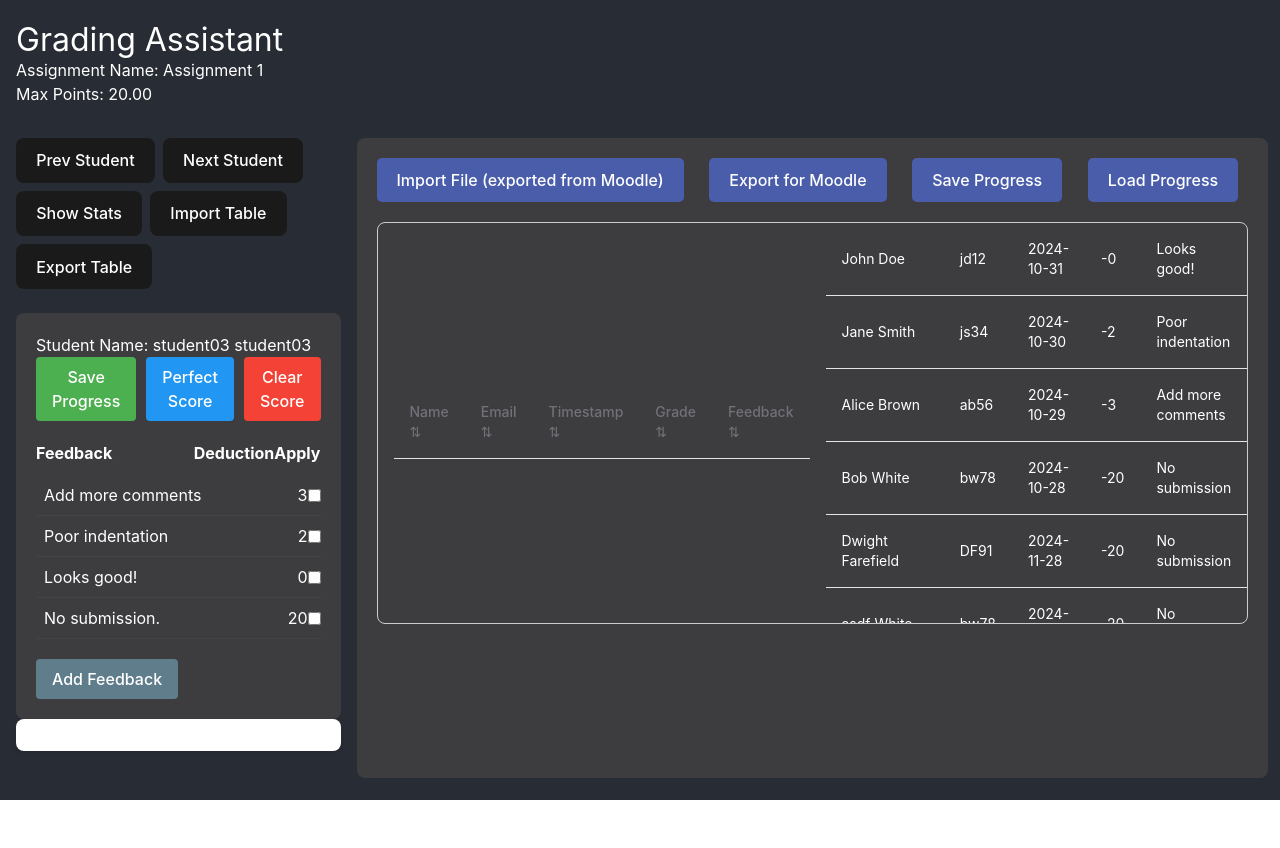
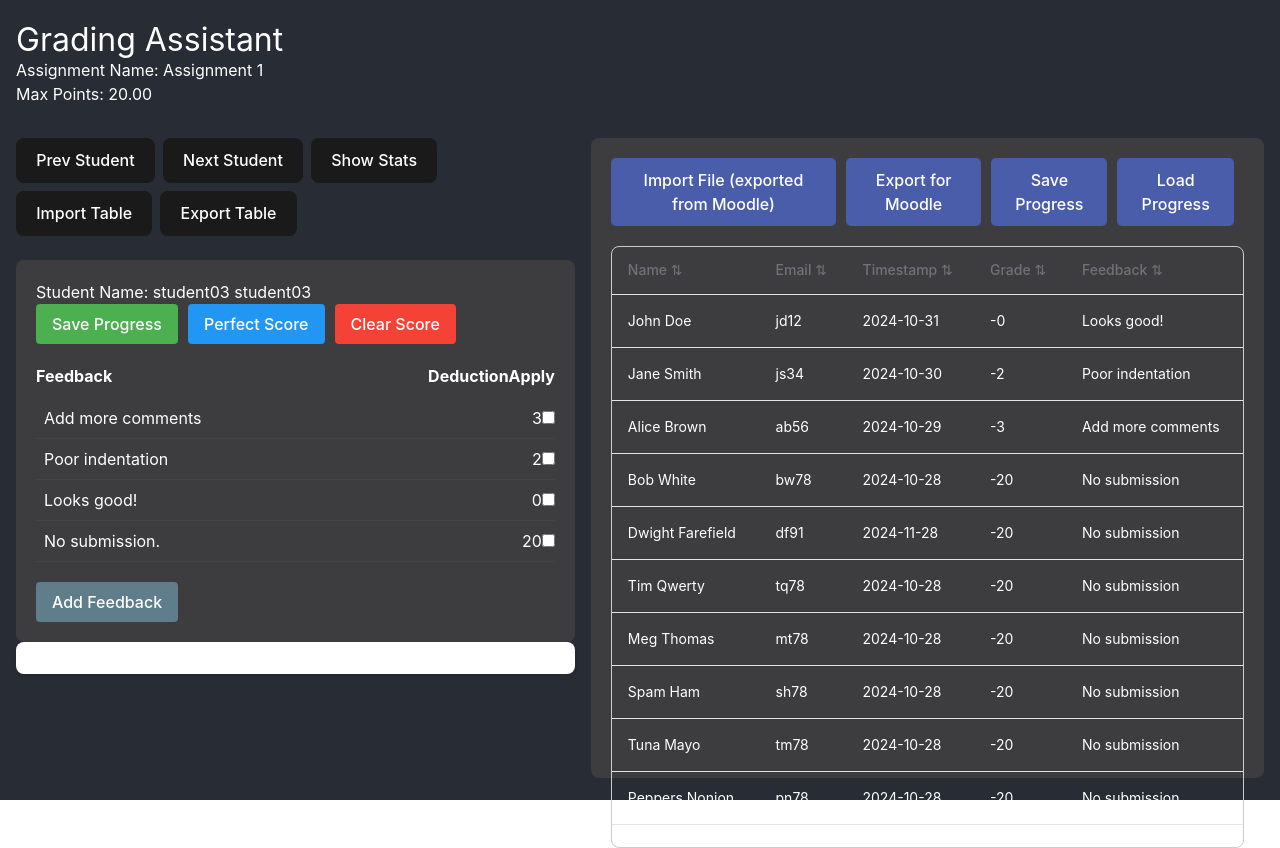
Before and after one commit to haneumC/MoodleGradingApp2.0, a React (Vite) app: page / in a window 1280 px wide. Shown: the top 848 px of the page. Before the commit the page ends 800 px from the top, so only its background shows below. Built offline with nearby package versions, Linux system fonts and the light colour scheme.

Commit message:
student list table update

```diff
--- a/src/components/ui/StudentList.css
+++ b/src/components/ui/StudentList.css
@@ -39,10 +39,12 @@
     border: 1px solid #ccc;
   }
 
-  /* Table Container (for scrolling) */
   .table-container {
-    max-height: 400px; /* Set this to the height you want */
-    overflow-y: auto;  /* Enable vertical scrolling */
+    max-height: 600px; /* Adjust the height as needed */
+    overflow-y: auto;
+  }
+
+  .table-container table {
     width: 100%;
   }
 
@@ -53,6 +55,10 @@
   .table-container::-webkit-scrollbar-thumb {
     background-color: #888;
     border-radius: 4px;
+  }
+
+  .table-container::-webkit-scrollbar-thumb:hover {
+    background-color: #555;
   }
 
 /* Ensure selected rows are highlighted */
--- a/src/components/ui/StudentList.tsx
+++ b/src/components/ui/StudentList.tsx
@@ -1,16 +1,21 @@
-"use client";
-
 import React, { useState, useMemo } from "react";
 import {
   ColumnDef,
   SortingState,
   flexRender,
   getCoreRowModel,
-  getPaginationRowModel,
   getSortedRowModel,
   useReactTable,
 } from "@tanstack/react-table";
-import { Table, TableHead, TableBody, TableCell, TableRow } from "./table";
+import {
+  Table,
+  TableBody,
+  TableCaption,
+  TableCell,
+  TableHead,
+  TableHeader,
+  TableRow,
+} from "@/components/ui/table";
 import './StudentList.css';
 
 // Define Student type
@@ -28,52 +33,45 @@ const StudentList: React.FC = () => {
     { name: "Jane Smith", email: "js34", timestamp: "2024-10-30", grade: "-2", feedback: "Poor indentation" },
     { name: "Alice Brown", email: "ab56", timestamp: "2024-10-29", grade: "-3", feedback: "Add more comments" },
     { name: "Bob White", email: "bw78", timestamp: "2024-10-28", grade: "-20", feedback: "No submission" },
-    { name: "Dwight Farefield", email: "DF91", timestamp: "2024-11-28", grade: "-20", feedback: "No submission" },
-    { name: "asdf White", email: "bw78", timestamp: "2024-10-28", grade: "-20", feedback: "No submission" },
-    { name: "dfasdfa", email: "bw78", timestamp: "2024-10-28", grade: "-20", feedback: "No submission" },
-    { name: "fasdfsdfdfd", email: "bw78", timestamp: "2024-10-28", grade: "-20", feedback: "No submission" },
-    { name: "qwererererre", email: "bw78", timestamp: "2024-10-28", grade: "-20", feedback: "No submission" }
+    { name: "Dwight Farefield", email: "df91", timestamp: "2024-11-28", grade: "-20", feedback: "No submission" },
+    { name: "Tim Qwerty", email: "tq78", timestamp: "2024-10-28", grade: "-20", feedback: "No submission" },
+    { name: "Meg Thomas", email: "mt78", timestamp: "2024-10-28", grade: "-20", feedback: "No submission" },
+    { name: "Spam Ham", email: "sh78", timestamp: "2024-10-28", grade: "-20", feedback: "No submission" },
+    { name: "Tuna Mayo", email: "tm78", timestamp: "2024-10-28", grade: "-20", feedback: "No submission" },
+    { name: "Peppers Nonion", email: "pn78", timestamp: "2024-10-28", grade: "-20", feedback: "No submission" },
+    { name: "asdf asdf", email: "aa78", timestamp: "2024-10-28", grade: "-20", feedback: "No submission" },
+    { name: "zxcvz xcvb", email: "zx78", timestamp: "2024-10-28", grade: "-20", feedback: "No submission" },
+    { name: "qwerer ererre", email: "qe78", timestamp: "2024-10-28", grade: "-20", feedback: "No submission" },
+    { name: "Tom Fissher", email: "tf78", timestamp: "2024-10-28", grade: "-20", feedback: "No submission" },
+    { name: "Happy Molly", email: "hm78", timestamp: "2024-10-28", grade: "-20", feedback: "No submission" },
+    { name: "Holden Caulfield", email: "hc78", timestamp: "2024-10-28", grade: "-20", feedback: "No submission" },
+    { name: "Angular Angler", email: "aa78", timestamp: "2024-10-28", grade: "-20", feedback: "No submission" },
+    // Additional students here...
   ]);
 
-  const [selectedRows, setSelectedRows] = useState<Set<string>>(new Set()); // Track selected rows by name
+  const [sorting, setSorting] = useState<SortingState>([]);
+  const [selectedRows, setSelectedRows] = useState<Set<string>>(new Set());
 
-  // Sorting state
-  const [sorting, setSorting] = useState<SortingState>([]);
-
-  // Define columns with sorting functions for timestamp and grade
   const columns = useMemo<ColumnDef<Student>[]>(() => [
-    {
-      accessorKey: "name",
-      header: "Name",
-      cell: (info) => info.getValue(),
-    },
-    {
-      accessorKey: "email",
-      header: "Email",
-      cell: (info) => info.getValue(),
-    },
+    { accessorKey: "name", header: "Name", cell: info => info.getValue() },
+    { accessorKey: "email", header: "Email", cell: info => info.getValue() },
     {
       accessorKey: "timestamp",
       header: "Timestamp",
-      cell: (info) => info.getValue(),
+      cell: info => info.getValue(),
       sortingFn: (rowA, rowB) =>
         new Date(rowA.original.timestamp) > new Date(rowB.original.timestamp) ? 1 : -1,
     },
     {
       accessorKey: "grade",
       header: "Grade",
-      cell: (info) => info.getValue(),
+      cell: info => info.getValue(),
       sortingFn: (rowA, rowB) =>
         parseInt(rowA.original.grade) - parseInt(rowB.original.grade),
     },
-    {
-      accessorKey: "feedback",
-      header: "Feedback",
-      cell: (info) => info.getValue(),
-    },
+    { accessorKey: "feedback", header: "Feedback", cell: info => info.getValue() },
   ], []);
 
-  // Create table instance
   const table = useReactTable({
     data: students,
     columns,
@@ -81,10 +79,8 @@ const StudentList: React.FC = () => {
     onSortingChange: setSorting,
     getCoreRowModel: getCoreRowModel(),
     getSortedRowModel: getSortedRowModel(),
-    getPaginationRowModel: getPaginationRowModel(),
   });
 
-  // Function to toggle row selection and handle selection logic
   const toggleRowSelection = (name: string) => {
     const newSelectedRows = new Set(selectedRows);
     if (newSelectedRows.has(name)) {
@@ -93,12 +89,6 @@ const StudentList: React.FC = () => {
       newSelectedRows.add(name);
     }
     setSelectedRows(newSelectedRows);
-    studentSelect(newSelectedRows); // Call the studentSelect function with new selected rows
-  };
-
-  // Function to handle actions when row is selected (e.g., logging or additional logic)
-  const studentSelect = (selectedRows: Set<string>) => {
-    console.log("This student is selected: ", Array.from(selectedRows)); // Log the selected rows
   };
 
   return (
@@ -111,38 +101,35 @@ const StudentList: React.FC = () => {
           <button className="studentBtn">Load Progress</button>
         </div>
         <div className="rounded-md border">
-          <Table>
-            {/* Table Header */}
-            <TableHead>
-              {table.getHeaderGroups().map((headerGroup) => (
-                <TableRow key={headerGroup.id}>
-                  {headerGroup.headers.map((header) => (
-                    <TableCell
-                      key={header.id}
-                      onClick={header.column.getToggleSortingHandler()}
-                    >
-                      {header.isPlaceholder ? null : (
-                        <div>
+          <div className="table-container">
+            <Table>
+              <TableCaption>A list of recent student submissions.</TableCaption>
+              <TableHeader>
+                <TableRow>
+                  {table.getHeaderGroups().map(headerGroup => (
+                    <React.Fragment key={headerGroup.id}>
+                      {headerGroup.headers.map(header => (
+                        <TableHead
+                          key={header.id}
+                          onClick={header.column.getToggleSortingHandler()}
+                          className="cursor-pointer"
+                        >
                           {flexRender(header.column.columnDef.header, header.getContext())}{" "}
                           {header.column.getIsSorted() ? (header.column.getIsSorted() === "desc" ? "▲" : "▼") : "⇅"}
-                        </div>
-                      )}
-                    </TableCell>
+                        </TableHead>
+                      ))}
+                    </React.Fragment>
                   ))}
                 </TableRow>
-              ))}
-            </TableHead>
-
-            {/* Table Body with Scroll */}
-            <div className="table-container">
+              </TableHeader>
               <TableBody>
-                {table.getRowModel().rows.map((row) => (
+                {table.getRowModel().rows.map(row => (
                   <TableRow
                     key={row.id}
                     className={selectedRows.has(row.original.name) ? 'selected' : ''}
-                    onClick={() => toggleRowSelection(row.original.name)} // Toggle selection on click
+                    onClick={() => toggleRowSelection(row.original.name)}
                   >
-                    {row.getVisibleCells().map((cell) => (
+                    {row.getVisibleCells().map(cell => (
                       <TableCell key={cell.id}>
                         {flexRender(cell.column.columnDef.cell, cell.getContext())}
                       </TableCell>
@@ -150,8 +137,8 @@ const StudentList: React.FC = () => {
                   </TableRow>
                 ))}
               </TableBody>
-            </div>
-          </Table>
+            </Table>
+          </div>
         </div>
       </div>
     </div>
```
